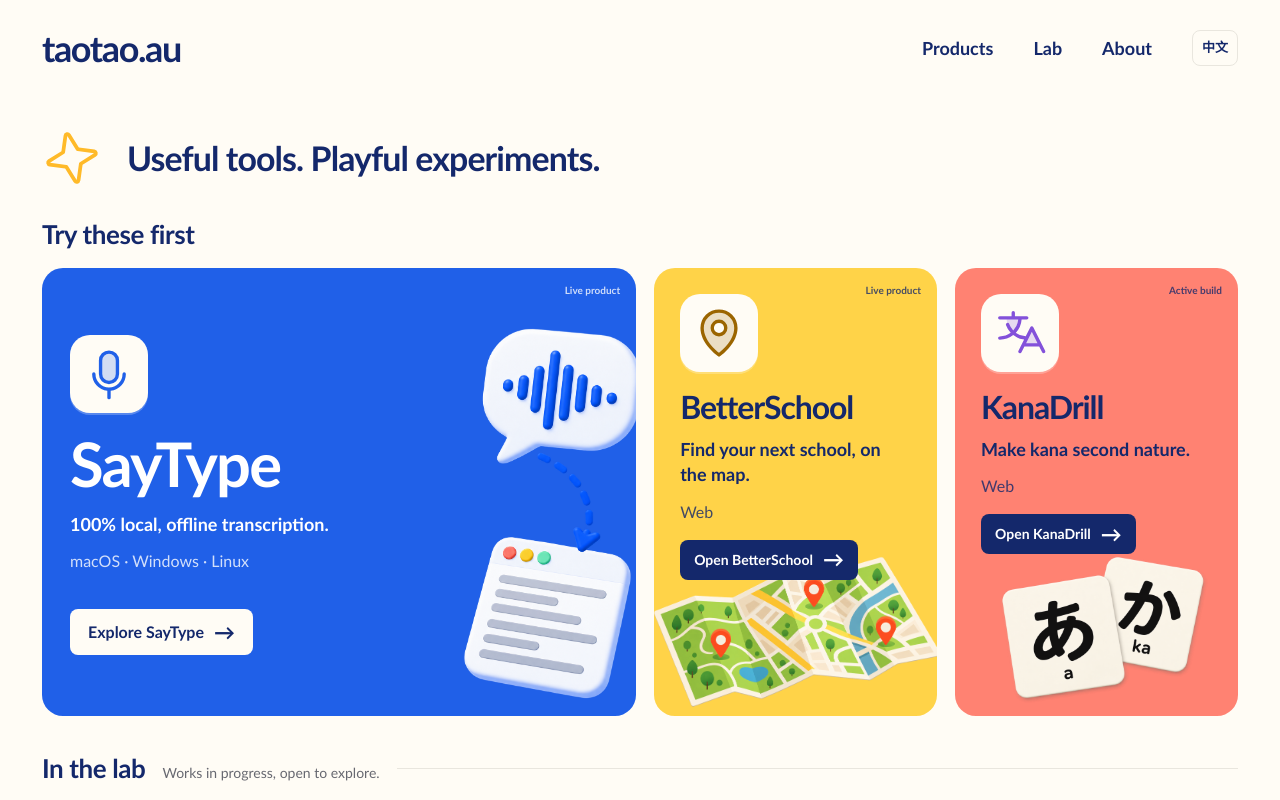
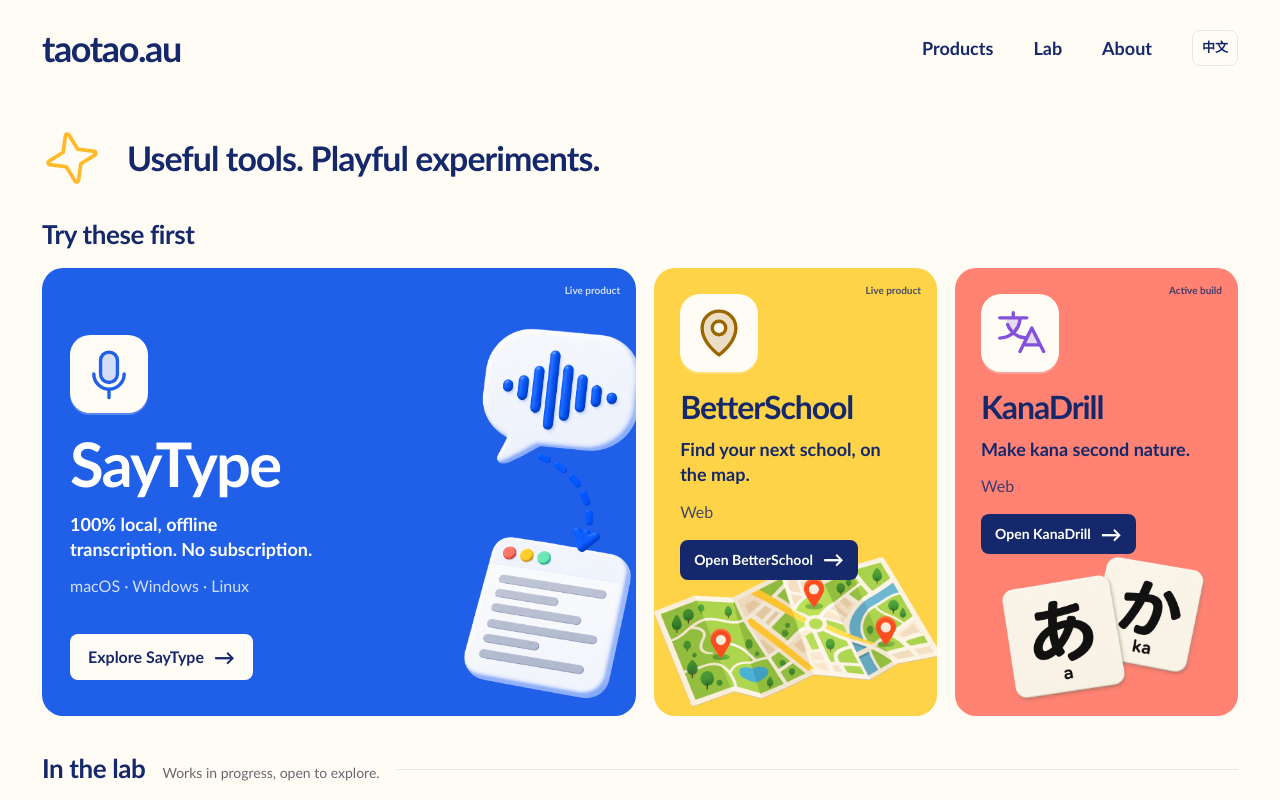
Before and after one commit to hellotaotao/taotao-au, a Next.js app: page / in a window 1280 px wide. Shown: the top 800 px of the page. Built offline with nearby package versions, Linux system fonts and the light colour scheme.

Commit message:
fix(site): retain SayType no-subscription benefit

```diff
--- a/src/app/hub-data.ts
+++ b/src/app/hub-data.ts
@@ -40,8 +40,8 @@
     "monogram": "ST",
     "platform": "macOS \u00b7 Windows \u00b7 Linux",
     "shortDescription": {
-      "en": "100% local, offline transcription.",
-      "zh": "100% \u672c\u5730\u79bb\u7ebf\u8f6c\u5199"
+      "en": "100% local, offline transcription. No subscription.",
+      "zh": "100% \u672c\u5730\u79bb\u7ebf\u8f6c\u5199\uff0c\u65e0\u9700\u8ba2\u9605"
     },
     "cta": {
       "en": "Explore SayType",
```
Also changed, not shown: 1 other file (tests, documents, lock files or other folders).
